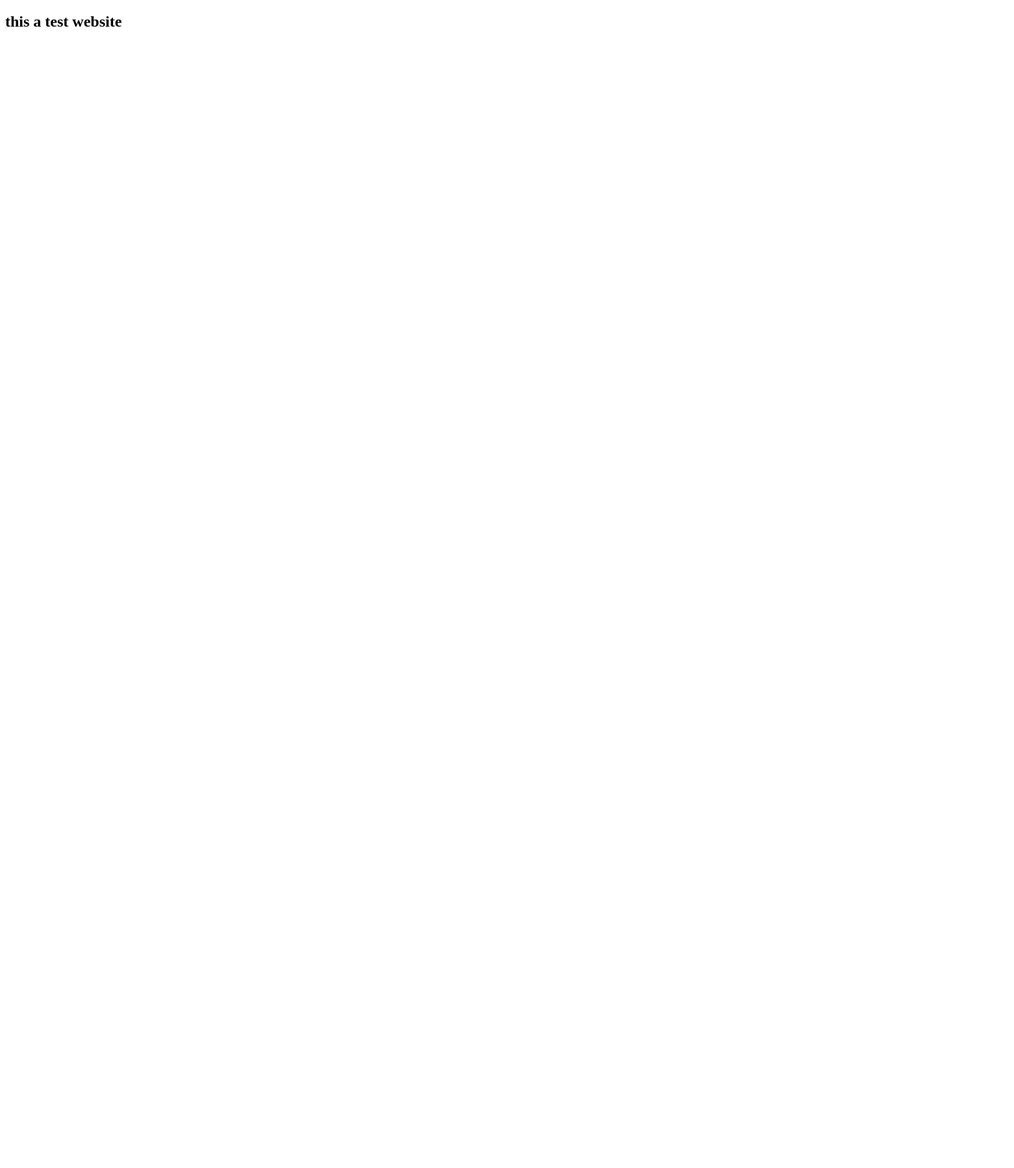
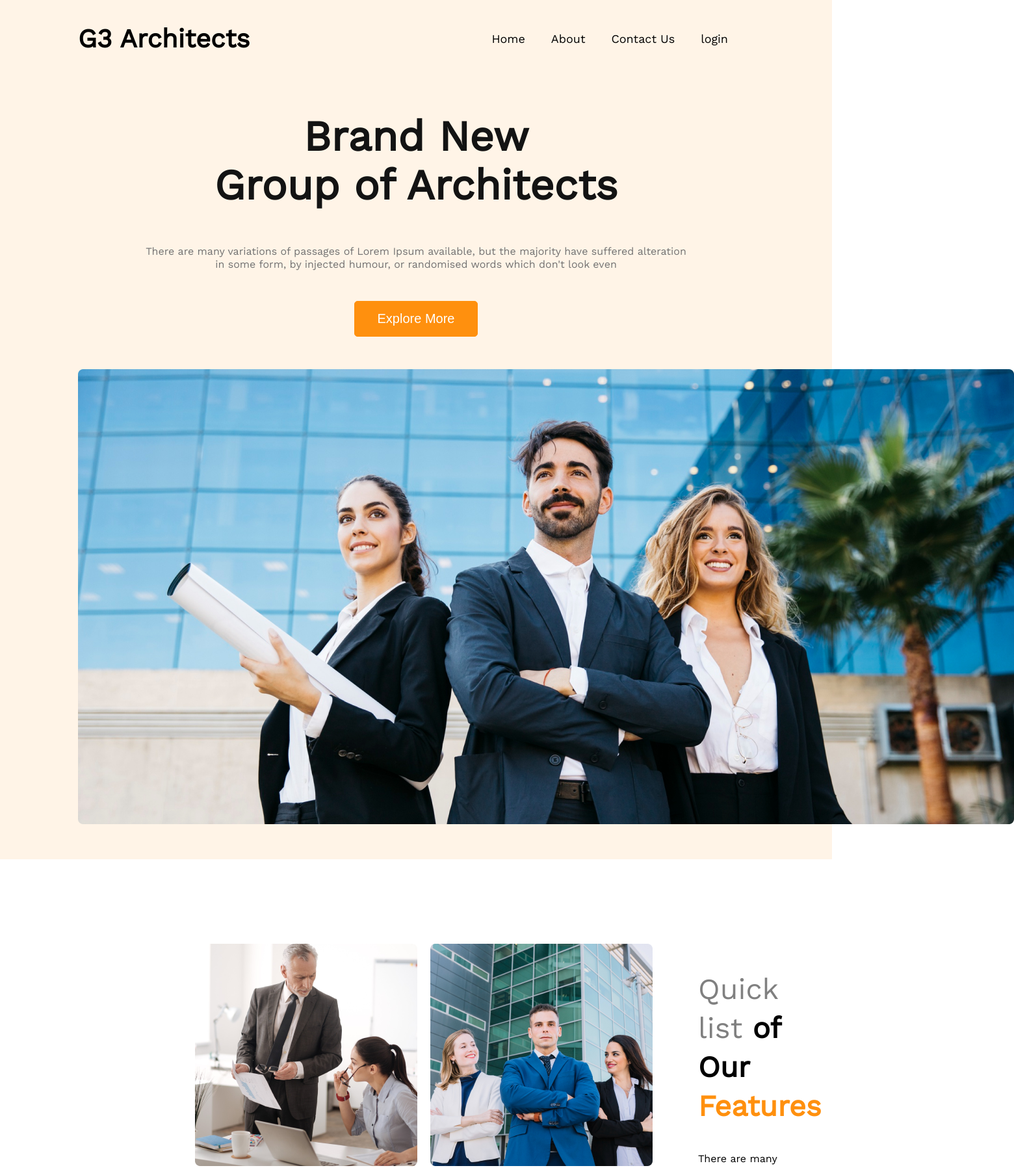
Before and after one commit to TurjoSerao/second-assignment, a plain HTML site: page index.html in a window 1280 px wide. Shown: the top 1797 px of the page at 65% size, 1560 px wide, since content can reach past the window. Before the commit the page ends 800 px from the top, so only its background shows below. Drawn offline with nearby package versions, Linux system fonts and the light colour scheme.

Commit message:
added some css styles

```diff
--- a/index.html
+++ b/index.html
@@ -5,8 +5,44 @@
     <meta http-equiv="X-UA-Compatible" content="IE=edge">
     <meta name="viewport" content="width=device-width, initial-scale=1.0">
     <title>G3 Architects</title>
+    <link rel="stylesheet" href="styles/style.css">
 </head>
 <body>
-    <h2>this a test website</h2>
+    <header class="header">
+        <nav>
+            <h2 class="nav-title">G3 Architects</h2>
+            <ul>
+                <li>Home</li>
+                <li>About</li>
+                <li>Contact Us</li>
+                <li>login</li>
+            </ul>
+        </nav>
+        <!-- hero section -->
+        <div class="banner">
+            <h2 class="banner-title">Brand New <br> Group of Architects</h2>
+            <p class="banner-description">There are many variations of passages of Lorem Ipsum available,  but the majority have  suffered alteration <br>in some form,  by injected humour, or randomised words which don't look even</p>
+            <button class="primary-button">Explore More</button>
+            <div>
+                <img class="banner-image" src="images/banner.png" alt="">
+            </div>
+        </div>
+    </header>
+    <main>
+        <!-- Features section -->
+        <section class="features">
+            <div class="features-images">
+                <img src="images/team1.png" alt="">
+                <img src="images/team2.png" alt="">
+                <img src="images/team3.png" alt="">
+                <img src="images/team4.png" alt="">
+            </div>
+            <div class="features-content">
+                <h2 class="features-title"><span style="color: grey; font-weight: 300;">Quick list</span> of Our <span style="color: rgba(255, 144, 14, 1);">Features</span></h2>
+                <p class="features-description">There are many variations of passages of Lorem Ipsum available, but the majority have suffered alteration in some form, by injected humour, or randomised words which don't look even</p>
+                <button class="primary-button">Explore More</button>
+            </div>
+        </section>
+    </main>
 </body>
 </html>
--- /dev/null
+++ b/styles/style.css
@@ -0,0 +1,114 @@
+/* fonts */
+@import url('https://fonts.googleapis.com/css2?family=Open+Sans:ital@0;1&family=Poppins:wght@500&family=Work+Sans&display=swap');
+
+
+/* coomon styles or utilities */
+body {
+    font-family: 'Work Sans', sans-serif;
+    margin: 0;
+}
+
+.primary-button {
+    color: white;
+    font-size: 20px;
+    font-weight: 500;
+    background-color: #FF900E;
+    padding: 15px 35px;
+    border: 1px solid #FF900E;
+    border-radius: 5px;
+}
+
+.primary-button:hover {
+    color: #ff900e;
+    background-color: #FFF4E7;
+    border: 1px solid #FF900E;
+}
+
+
+/* navbar styles */
+.header {
+    background-color: #FFF4E7;
+    padding: 0 120px 0 120px;
+}
+nav {
+    display: flex;
+    justify-content: space-between;
+}
+
+.nav-title {
+    font-size: 40px;
+    font-weight: 700;
+    line-height: 53px;
+}
+
+nav ul {
+    display: flex;
+    align-items: center;
+}
+
+nav li {
+    list-style: none;
+    margin-right: 40px;
+    font-size: 18px;
+    font-weight: 500;
+    line-height: 26px;
+}
+
+nav li:hover {
+    font-weight: 600;
+}
+
+/* hero section styles */
+.banner {
+    text-align: center;
+}
+
+.banner-title {
+    color: #131313;
+    font-size: 65px;
+    font-weight: 700;
+    line-height: 75px;
+}
+
+.banner-description {
+    color: #727272;
+    font-size: 16px;
+    font-weight: 300;
+    line-height: 20px;
+    padding-bottom: 30px;
+}
+
+.banner-image {
+    padding-top: 50px;
+    padding-bottom: 50px;
+    width: 1440px;
+    height: 700px;
+}
+
+/* Features section styles  */
+
+.features {
+    display: flex;
+    align-items: center;
+    padding: 130px 300px;
+    gap: 70px;
+}
+
+.features-title {
+    font-size: 45px;
+    font-weight: 900;
+    line-height: 60px;
+}
+
+.features-images {
+    display: grid;
+    grid-template-columns: repeat(2, 1fr);
+    gap: 20px;
+}
+
+.features-description {
+    font-weight: 400;
+    font-size: 16px;
+    line-height: 26px;
+    padding-bottom: 30px;
+}
```
